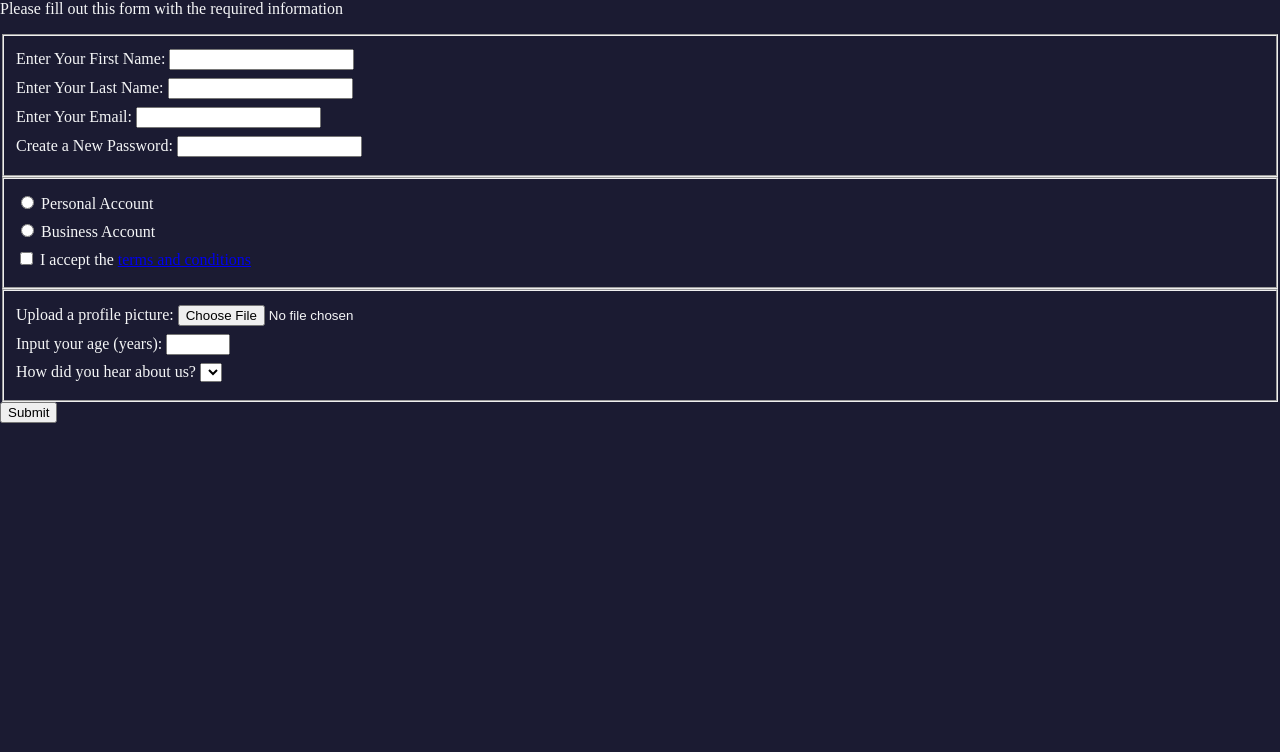
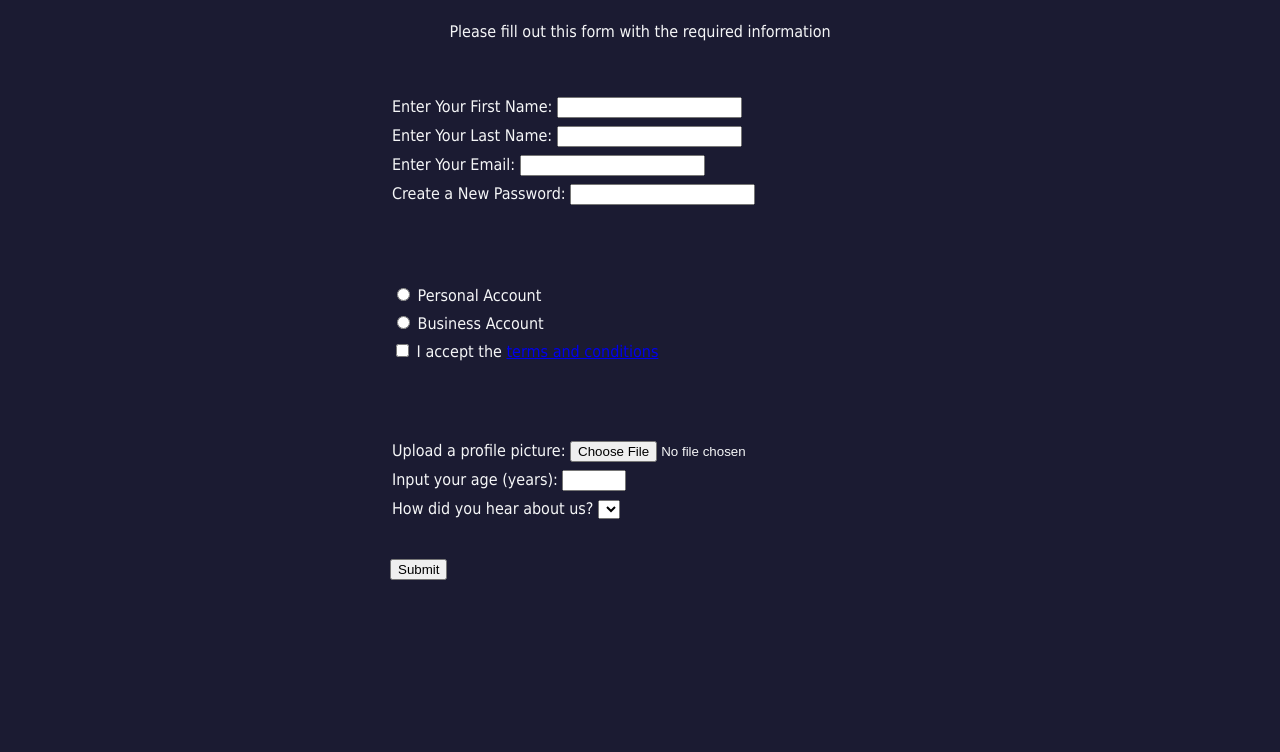
Before and after one commit to dvillanueva7/registration-form, a plain HTML site: page index.html in a window 1280 px wide. Shown: the part 80-832 px from the top of the page. Drawn offline with Linux system fonts and the light colour scheme.

Commit message:
Update styles.css

```diff
--- a/styles.css
+++ b/styles.css
@@ -4,6 +4,25 @@ body {
     margin: 0;
     background-color: #1b1b32;
     color: #f5f6f7;
+    font-family: Tahoma;
+    font-size: 16px;
+}
+
+h1, p {
+    margin: 1em auto;
+    text-align: center;
+}
+
+form {
+    margin: 0 auto;
+    max-width: 500px;
+    min-width: 300px;
+    width: 60vw;
+}
+
+fieldset {
+    border: none;
+    padding: 2rem 0;
 }
 
 label {
```
